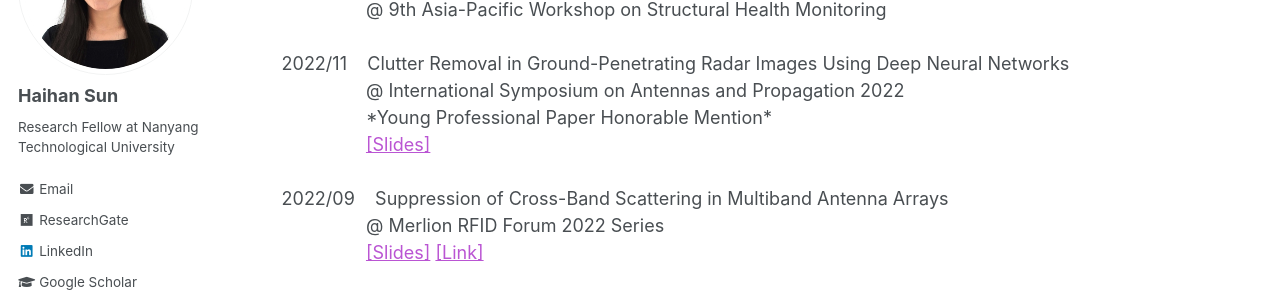
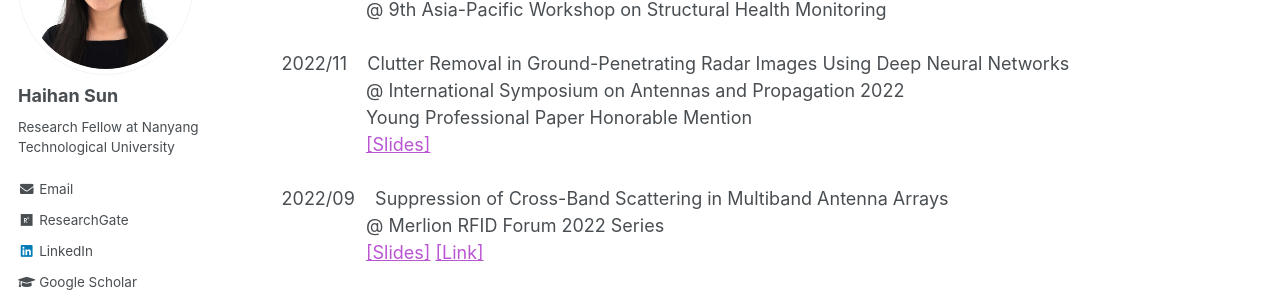
Before and after one commit to Haihan-Sun/Haihan-Sun.github.io, a Jekyll site: the page built from _pages/talks.html, in a window 1280 px wide. Shown: the part 218-518 px from the top of the page. Built offline with Jekyll 4.4.1, drawn with Linux system fonts in a browser that asks for light colours.

```diff
--- a/_pages/talks.html
+++ b/_pages/talks.html
@@ -12,7 +12,7 @@ author_profile: true
 
 2022/11 &nbsp;&nbsp; Clutter Removal in Ground-Penetrating Radar Images Using Deep Neural Networks <br>
 &ensp; &ensp; &ensp; &ensp; &ensp; &ensp;  @ International Symposium on Antennas and Propagation 2022 <br>
-&ensp; &ensp; &ensp; &ensp; &ensp; &ensp;  *Young Professional Paper Honorable Mention* <br>
+&ensp; &ensp; &ensp; &ensp; &ensp; &ensp;  Young Professional Paper Honorable Mention <br>
 &ensp; &ensp; &ensp; &ensp; &ensp; &ensp; <a href="http://Haihan-Sun.github.io/files/ISAP2022.pdf" style="color:MediumOrchid;">[Slides]</a> <br>
 <br>
 
```
